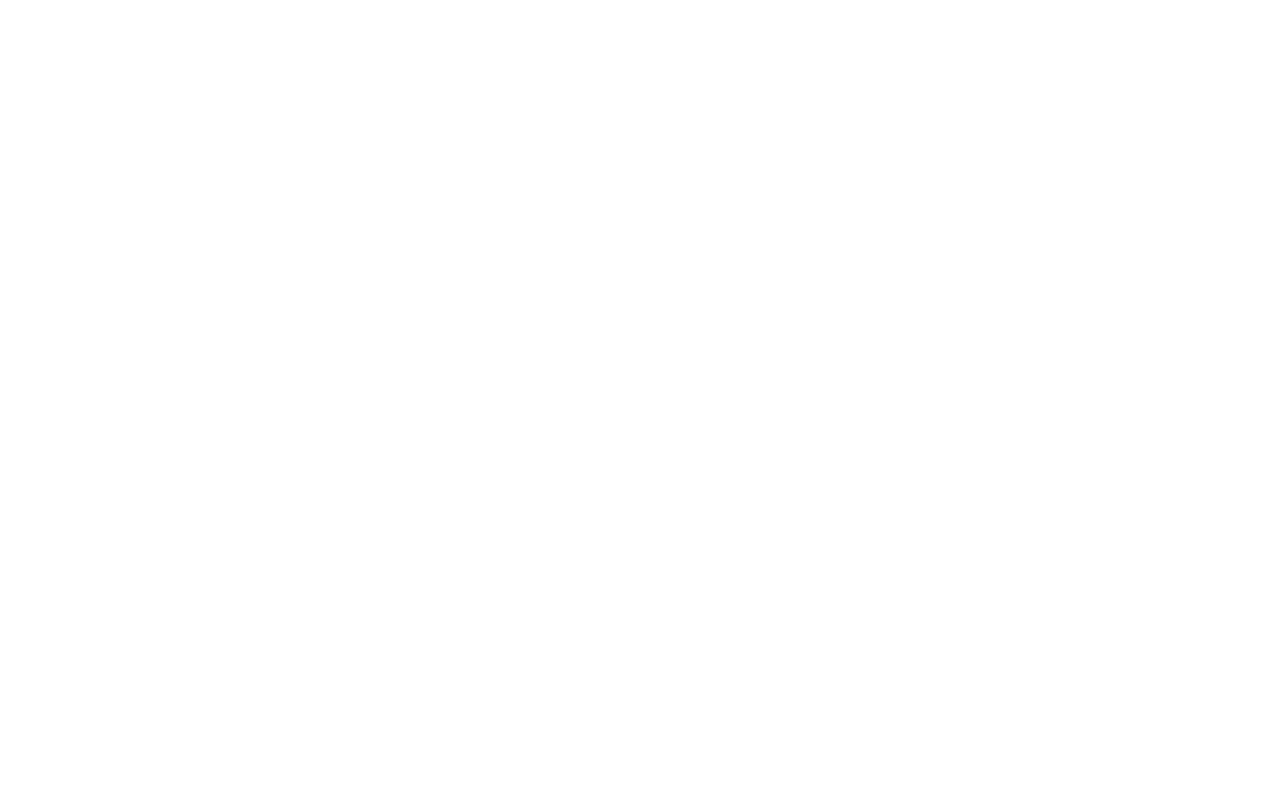
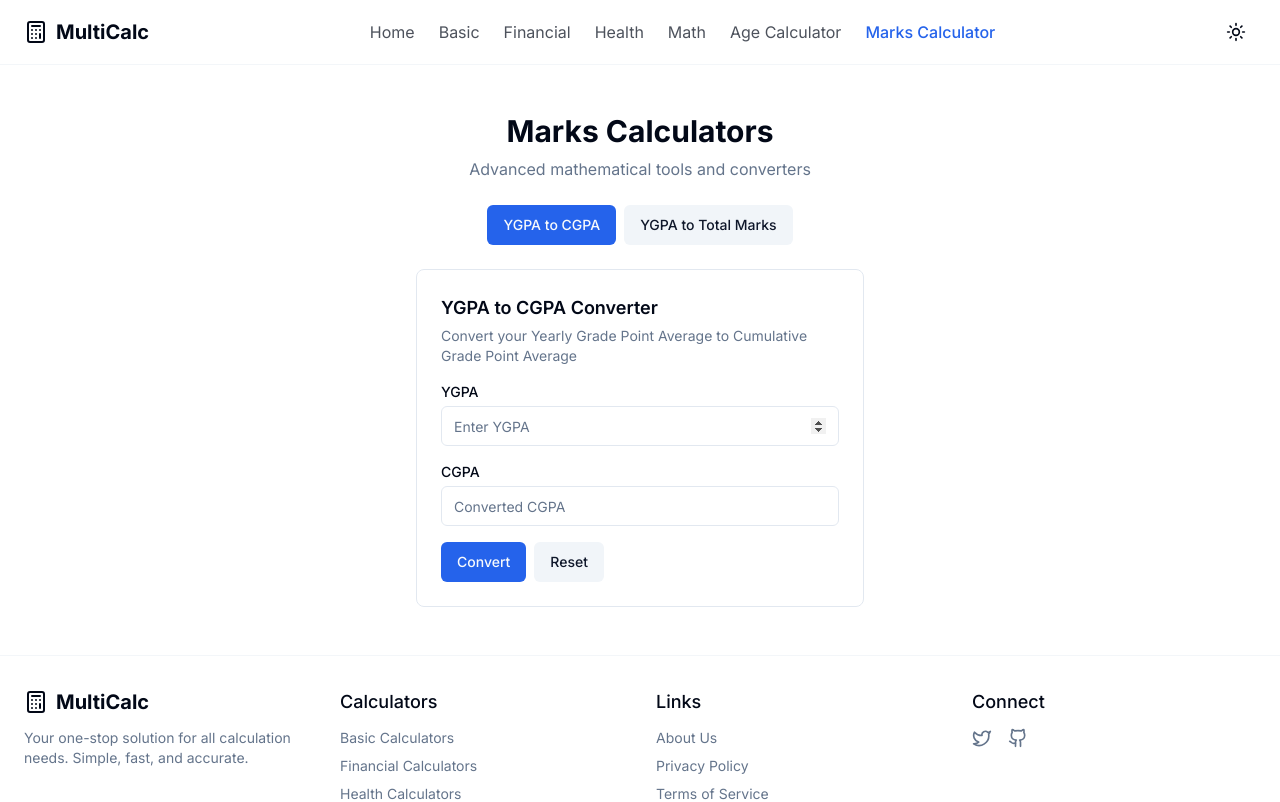
Before and after one commit to codewithdhruba01/MultiCalc, a React (Vite) app: page /marks-calculators in a window 1280 px wide. Before the commit this address had no page. Shown: the top 802 px of the page. Built offline with nearby package versions, Linux system fonts and the light colour scheme.

Commit message:
feat: Add Marks Calculators page with YGPA to CGPA and Total Marks converters

```diff
--- a/src/App.tsx
+++ b/src/App.tsx
@@ -2,6 +2,7 @@ import { Routes, Route } from 'react-router-dom'
 import Layout from './components/layouts/Layout'
 import Home from './pages/Home'
 import BasicCalculators from './pages/BasicCalculators'
+import MarksCalculators from './pages/MarksCalculators'
 import FinancialCalculators from './pages/FinancialCalculators'
 import HealthCalculators from './pages/HealthCalculators'
 import MathCalculators from './pages/MathCalculators'
@@ -18,6 +19,7 @@ function App() {
         <Route index element={<Home />} />
         <Route path="basic-calculators" element={<BasicCalculators />} />
         <Route path="financial-calculators" element={<FinancialCalculators />} />
+        <Route path="/marks-calculators" element={<MarksCalculators />} />
         <Route path="health-calculators" element={<HealthCalculators />} />
         <Route path="math-calculators" element={<MathCalculators />} />
         <Route path="age-calculator" element={<DetailedAgeCalculator />} />
--- a/src/components/layouts/Footer.tsx
+++ b/src/components/layouts/Footer.tsx
@@ -46,6 +46,12 @@ export default function Footer() {
                 <Link to="/age-calculator" className="text-muted-foreground hover:text-foreground flex items-center">
 
                   Age Calculator
+                </Link>
+              </li>
+              <li>
+                <Link to="/marks-calculators" className="text-muted-foreground hover:text-foreground flex items-center">
+
+                  Marks Calculator
                 </Link>
               </li>
             </ul>
--- a/src/components/layouts/Navbar.tsx
+++ b/src/components/layouts/Navbar.tsx
@@ -80,6 +80,14 @@ export default function Navbar() {
             >
               Age Calculator
             </NavLink>
+            <NavLink
+              to="/marks-calculators"
+              className={({ isActive }) =>
+                isActive ? "text-primary font-medium" : "text-foreground/70 hover:text-foreground"
+              }
+            >
+              Marks Calculator
+            </NavLink>
           </nav>
 
           <div className="flex items-center gap-2">
@@ -160,6 +168,15 @@ export default function Navbar() {
             >
               Age Calculator
             </NavLink>
+            <NavLink
+              to="/marks-calculators"
+              className={({ isActive }) =>
+                isActive ? "text-primary font-medium py-2" : "text-foreground/70 hover:text-foreground py-2"
+              }
+              onClick={closeMenu}
+            >
+              Marks Calculator
+            </NavLink>
           </nav>
         </Container>
       </div>
--- /dev/null
+++ b/src/pages/MarksCalculators.tsx
@@ -0,0 +1,244 @@
+import { useState, useEffect } from 'react';
+import AOS from 'aos';
+import 'aos/dist/aos.css';
+import { Container } from '@/components/ui/Container';
+import { Button } from '@/components/ui/Button';
+import { Input } from '@/components/ui/Input';
+
+export default function YgpaToCgpaPage() {
+  useEffect(() => {
+    window.scrollTo(0, 0);
+    AOS.init({ duration: 800, once: true });
+  }, []);
+
+  const [activeTab, setActiveTab] = useState<'cgpa' | 'total'>('cgpa');
+
+  // YGPA to CGPA states
+  const [ygpa, setYgpa] = useState('');
+  const [cgpa, setCgpa] = useState('');
+  const [error, setError] = useState<string | null>(null);
+
+  const handleConvertCgpa = () => {
+    const value = parseFloat(ygpa);
+    if (isNaN(value) || value < 0 || value > 10) {
+      setError('Please enter a valid YGPA between 0 and 10.');
+      setCgpa('');
+      return;
+    }
+    const converted = value * 0.95;
+    setCgpa(converted.toFixed(2));
+    setError(null);
+  };
+
+  const handleResetCgpa = () => {
+    setYgpa('');
+    setCgpa('');
+    setError(null);
+  };
+
+  // YGPA to Total Marks states
+  const [ygpa2, setYgpa2] = useState('');
+  const [subjects, setSubjects] = useState('');
+  const [percentage, setPercentage] = useState('');
+  const [totalMarks, setTotalMarks] = useState('');
+
+  const handleConvertTotal = () => {
+    const ygpaVal = parseFloat(ygpa2);
+    const subjVal = parseInt(subjects);
+
+    if (isNaN(ygpaVal) || ygpaVal < 0 || ygpaVal > 10) {
+      setError('Please enter a valid YGPA between 0 and 10.');
+      setPercentage('');
+      setTotalMarks('');
+      return;
+    }
+    if (isNaN(subjVal) || subjVal <= 0) {
+      setError('Please enter a valid number of subjects.');
+      setPercentage('');
+      setTotalMarks('');
+      return;
+    }
+
+    // Step 1: Percentage
+    const perc = ygpaVal * 9.5;
+
+    // Step 2: Total Marks
+    const total = (perc * subjVal * 100) / 100;
+
+    setPercentage(perc.toFixed(2));
+    setTotalMarks(total.toFixed(2));
+    setError(null);
+  };
+
+  const handleResetTotal = () => {
+    setYgpa2('');
+    setSubjects('');
+    setPercentage('');
+    setTotalMarks('');
+    setError(null);
+  };
+
+  return (
+    <div className="py-8 md:py-12">
+      <Container>
+        <div className="max-w-3xl mx-auto text-center" data-aos="fade-up">
+          <h1 className="text-3xl font-bold mb-2">Marks Calculators</h1>
+          <p className="text-muted-foreground mb-6 max-w-xl mx-auto">
+            Advanced mathematical tools and converters
+          </p>
+          <div className="inline-flex gap-2">
+            <Button
+              variant={activeTab === 'cgpa' ? 'default' : 'secondary'}
+              onClick={() => setActiveTab('cgpa')}
+            >
+              YGPA to CGPA
+            </Button>
+            <Button
+              variant={activeTab === 'total' ? 'default' : 'secondary'}
+              onClick={() => setActiveTab('total')}
+            >
+              YGPA to Total Marks
+            </Button>
+          </div>
+        </div>
+
+        {activeTab === 'cgpa' && (
+          <div
+            className="max-w-md mx-auto border rounded-lg p-6 mt-6"
+            data-aos="fade-up"
+          >
+            <h2 className="text-lg font-semibold mb-1">YGPA to CGPA Converter</h2>
+            <p className="text-muted-foreground mb-4 text-sm">
+              Convert your Yearly Grade Point Average to Cumulative Grade Point Average
+            </p>
+
+            <div className="grid grid-cols-1 gap-4 mb-4">
+              <div>
+                <label htmlFor="ygpa" className="block text-sm font-medium mb-1">
+                  YGPA
+                </label>
+                <Input
+                  id="ygpa"
+                  name="ygpa"
+                  type="number"
+                  step="0.01"
+                  min="0"
+                  max="10"
+                  placeholder="Enter YGPA"
+                  value={ygpa}
+                  onChange={(e) => setYgpa(e.target.value)}
+                  required
+                />
+              </div>
+              <div>
+                <label htmlFor="cgpa" className="block text-sm font-medium mb-1">
+                  CGPA
+                </label>
+                <Input
+                  id="cgpa"
+                  name="cgpa"
+                  placeholder="Converted CGPA"
+                  value={cgpa}
+                  readOnly
+                />
+              </div>
+            </div>
+
+            {error && (
+              <div className="text-red-600 text-sm mb-3">{error}</div>
+            )}
+
+            <div className="flex gap-2">
+              <Button onClick={handleConvertCgpa}>Convert</Button>
+              <Button variant="secondary" onClick={handleResetCgpa}>
+                Reset
+              </Button>
+            </div>
+          </div>
+        )}
+
+        {activeTab === 'total' && (
+          <div
+            className="max-w-md mx-auto border rounded-lg p-6 mt-6"
+            data-aos="fade-up"
+          >
+            <h2 className="text-lg font-semibold mb-1">YGPA to Total Marks</h2>
+            <p className="text-muted-foreground mb-4 text-sm">
+              Convert your YGPA into total marks and percentage
+            </p>
+
+            <div className="grid grid-cols-1 gap-4 mb-4">
+              <div>
+                <label htmlFor="ygpa2" className="block text-sm font-medium mb-1">
+                  YGPA
+                </label>
+                <Input
+                  id="ygpa2"
+                  name="ygpa2"
+                  type="number"
+                  step="0.01"
+                  min="0"
+                  max="10"
+                  placeholder="Enter YGPA"
+                  value={ygpa2}
+                  onChange={(e) => setYgpa2(e.target.value)}
+                  required
+                />
+              </div>
+              <div>
+                <label htmlFor="subjects" className="block text-sm font-medium mb-1">
+                  Total Subjects
+                </label>
+                <Input
+                  id="subjects"
+                  name="subjects"
+                  type="number"
+                  min="1"
+                  placeholder="Enter total number of subjects"
+                  value={subjects}
+                  onChange={(e) => setSubjects(e.target.value)}
+                  required
+                />
+              </div>
+              <div>
+                <label htmlFor="percentage" className="block text-sm font-medium mb-1">
+                  Percentage (%)
+                </label>
+                <Input
+                  id="percentage"
+                  name="percentage"
+                  placeholder="Calculated Percentage"
+                  value={percentage}
+                  readOnly
+                />
+              </div>
+              <div>
+                <label htmlFor="totalMarks" className="block text-sm font-medium mb-1">
+                  Total Marks
+                </label>
+                <Input
+                  id="totalMarks"
+                  name="totalMarks"
+                  placeholder="Calculated Total Marks"
+                  value={totalMarks}
+                  readOnly
+                />
+              </div>
+            </div>
+
+            {error && (
+              <div className="text-red-600 text-sm mb-3">{error}</div>
+            )}
+
+            <div className="flex gap-2">
+              <Button onClick={handleConvertTotal}>Convert</Button>
+              <Button variant="secondary" onClick={handleResetTotal}>
+                Reset
+              </Button>
+            </div>
+          </div>
+        )}
+      </Container>
+    </div>
+  );
+}
```
